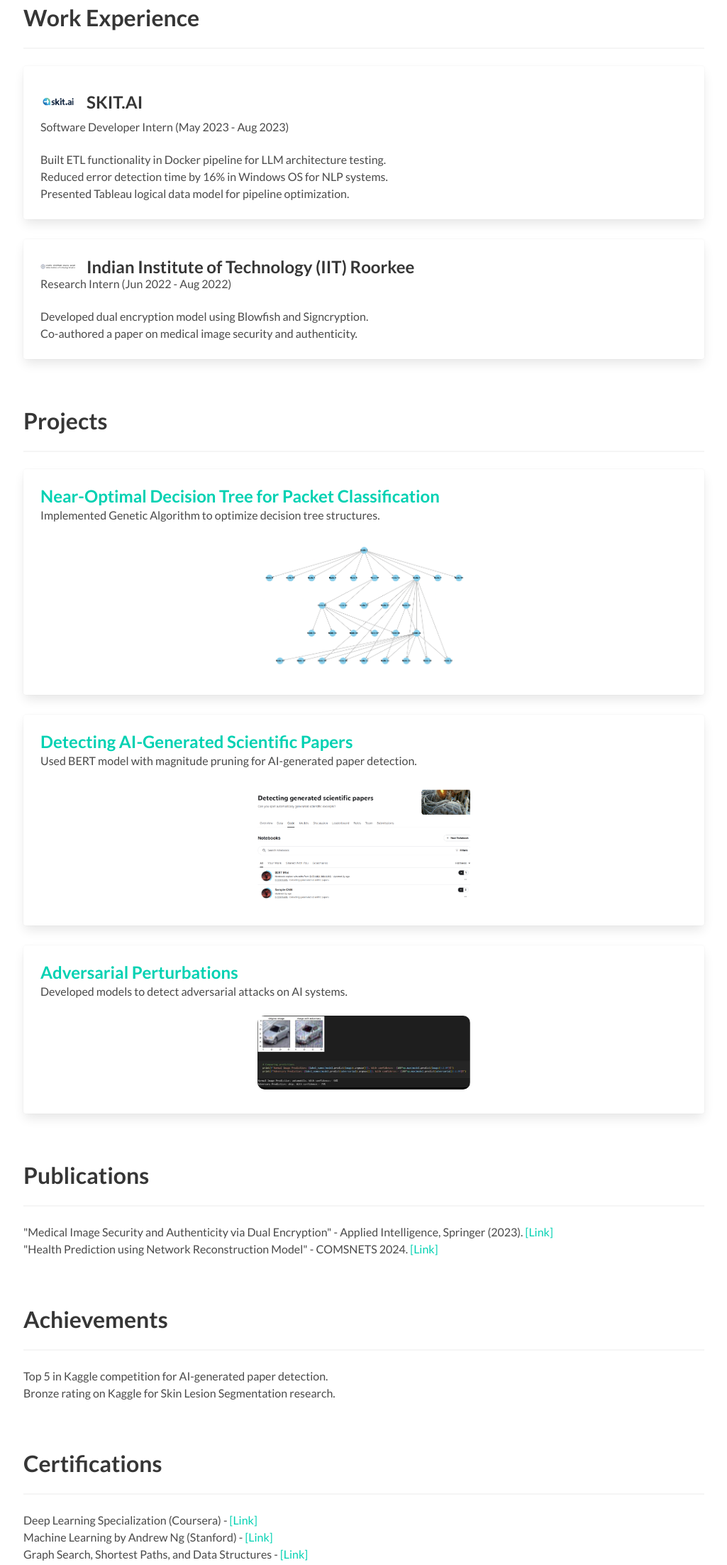
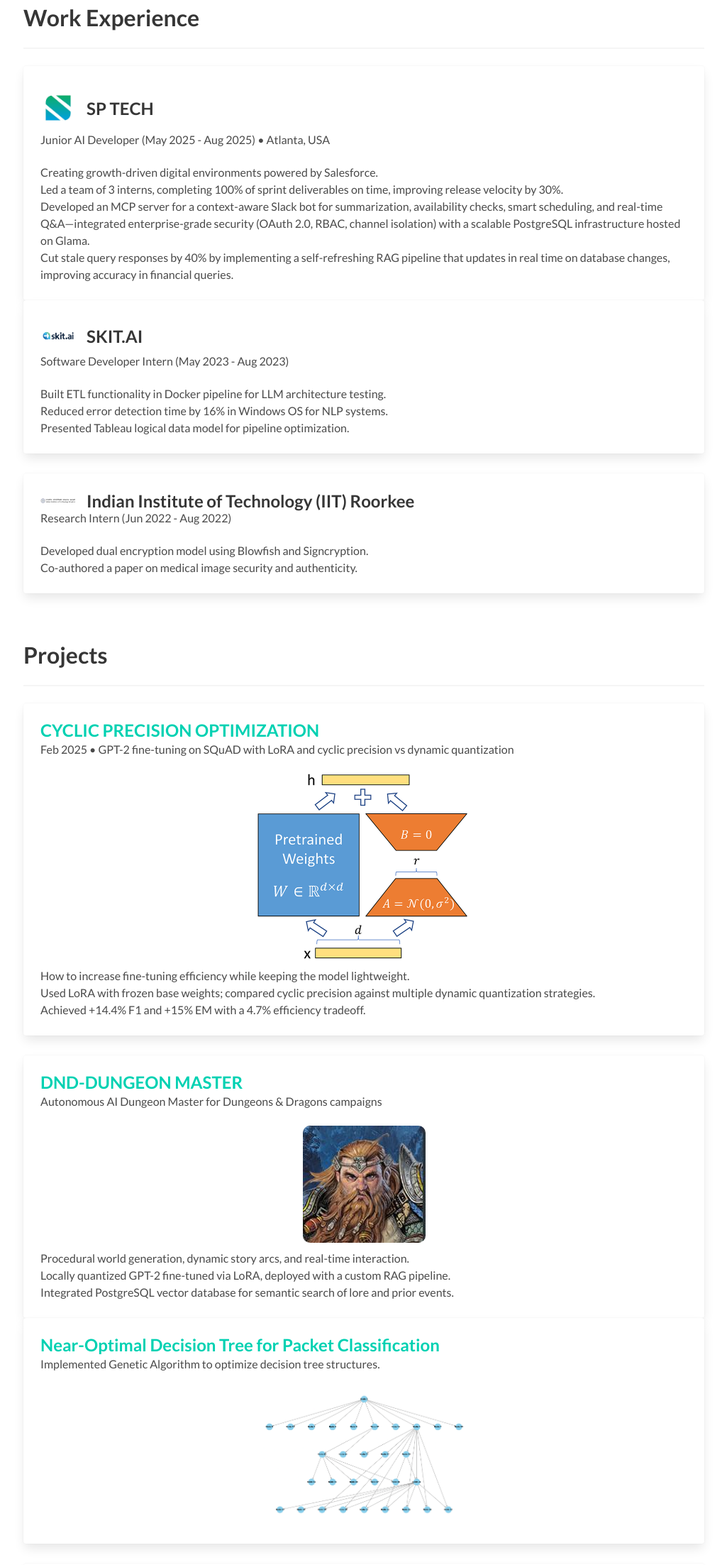
Before and after one commit to Shriansh-Manhas/Shriansh-Manhas.github.io, a plain HTML site: page index.html in a window 1280 px wide. Shown: the part 520-2725 px from the top of the page at 71% size, without its empty margins (127-1152 px from the left). Drawn offline with Linux system fonts and the light colour scheme.

Commit message:
new updates

```diff
--- a/index.html
+++ b/index.html
@@ -78,6 +78,23 @@
         <div class="card-content">
           <div style="display: flex; align-items: center;">
             <figure>
+              <img class="experience-image" src="img/SPTech.jpg" alt="SP TECH Logo" style="margin-right: 15px; max-width: 50px;">
+            </figure>
+            <p class="title is-4">SP TECH</p>
+          </div>
+          <p class="subtitle is-6">Junior AI Developer (May 2025 - Aug 2025) • Atlanta, USA</p>
+          <ul>
+            <li>Creating growth-driven digital environments powered by Salesforce.</li>
+            <li>Led a team of 3 interns, completing 100% of sprint deliverables on time, improving release velocity by 30%.</li>
+            <li>Developed an MCP server for a context-aware Slack bot for summarization, availability checks, smart scheduling, and real-time Q&amp;A—integrated enterprise-grade security (OAuth 2.0, RBAC, channel isolation) with a scalable PostgreSQL infrastructure hosted on Glama.</li>
+            <li>Cut stale query responses by 40% by implementing a self-refreshing RAG pipeline that updates in real time on database changes, improving accuracy in financial queries.</li>
+          </ul>
+        </div>
+      </div>
+      <div class="card">
+        <div class="card-content">
+          <div style="display: flex; align-items: center;">
+            <figure>
               <img class="experience-image" src="img/skitai.png" alt="SKIT.AI Logo" style="margin-right: 15px; max-width: 50px;">
             </figure>
             <p class="title is-4">SKIT.AI</p>
@@ -114,6 +131,34 @@
       <hr />
       <div class="card">
         <div class="card-content">
+          <p class="title is-4"><a href="https://github.com/Shriansh-Manhas/SQuADGPT2CPT">CYCLIC PRECISION OPTIMIZATION</a></p>
+          <p class="subtitle is-6">Feb 2025 • GPT-2 fine-tuning on SQuAD with LoRA and cyclic precision vs dynamic quantization</p>
+          <figure>
+            <img class="project-image" src="img/lora.png" alt="Project Image">
+          </figure>
+          <ul>
+            <li>How to increase fine-tuning efficiency while keeping the model lightweight.</li>
+            <li>Used LoRA with frozen base weights; compared cyclic precision against multiple dynamic quantization strategies.</li>
+            <li>Achieved +14.4% F1 and +15% EM with a 4.7% efficiency tradeoff.</li>
+          </ul>
+        </div>
+      </div>
+      <div class="card card-gap">
+        <div class="card-content">
+          <p class="title is-4"><a href="https://github.com/Shriansh-Manhas/DungeonMaster">DND-DUNGEON MASTER</a></p>
+          <p class="subtitle is-6">Autonomous AI Dungeon Master for Dungeons &amp; Dragons campaigns</p>
+          <figure>
+            <img class="project-image" src="img/dwarf.jpeg" alt="Project Image">
+          </figure>
+          <ul>
+            <li>Procedural world generation, dynamic story arcs, and real-time interaction.</li>
+            <li>Locally quantized GPT-2 fine-tuned via LoRA, deployed with a custom RAG pipeline.</li>
+            <li>Integrated PostgreSQL vector database for semantic search of lore and prior events.</li>
+          </ul>
+        </div>
+      </div>
+      <div class="card">
+        <div class="card-content">
           <p class="title is-4"><a href="https://github.com/Shriansh-Manhas/Optimal-Descision-Tree">Near-Optimal Decision Tree for Packet Classification</a></p>
           <p class="subtitle is-6">Implemented Genetic Algorithm to optimize decision tree structures.</p>
           <figure>
@@ -133,7 +178,7 @@
       <div class="card card-gap">
         <div class="card-content">
           <p class="title is-4"><a href="https://github.com/Shriansh-Manhas/Adverserial-Pertubations">Adversarial Perturbations</a></p>
-          <p class="subtitle is-6">Developed models to detect adversarial attacks on AI systems.</p>
+          <p class="subtitle is-6">Developed models to detect adversarial attacks on Image AI systems.</p>
           <figure>
             <img class="project-image" src="img/project-3-cover.png" alt="Project Image">
           </figure>
```
Also changed, not shown: img/SPTech.jpg (added), img/dwarf.jpeg (added), img/lora.png (added).
